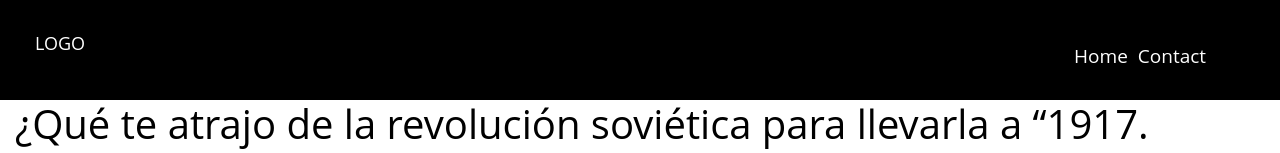
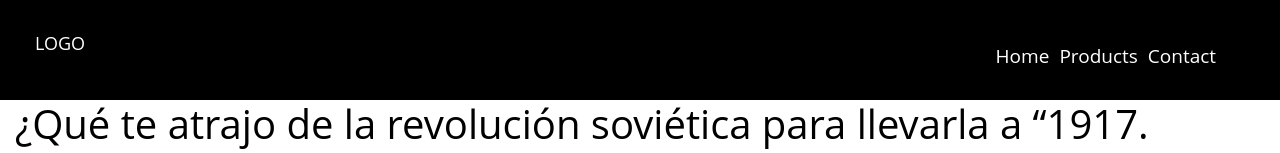
Before and after one commit to linorallo/Web_Scrapper, a React (Create React App) app in the folder web/product-finder/: page / in a window 1280 px wide. Shown: the top 153 px of the page. Built offline with nearby package versions, Linux system fonts and the light colour scheme.

Commit message:
header updated with Route

```diff
--- a/web/product-finder/src/components/headerComponents/header.js
+++ b/web/product-finder/src/components/headerComponents/header.js
@@ -1,5 +1,7 @@
 import React from 'react';
-
+import {
+    Link
+  } from 'react-router-dom';
 function Header() {
   return (
     <header>
@@ -8,11 +10,14 @@ function Header() {
        </div>
        <nav>
            <ul>
-               <li>
-                   <a href=""> Home </a>
+               <li className="first">
+                   <Link to=""> Home </Link>
                </li>
                <li>
-                   <a href=""> Contact </a>
+                   <Link to="/products">Products</Link>
+               </li>
+               <li className="last">
+                   <Link to="/contact"> Contact </Link>
                </li>
            </ul>
        </nav>
```
